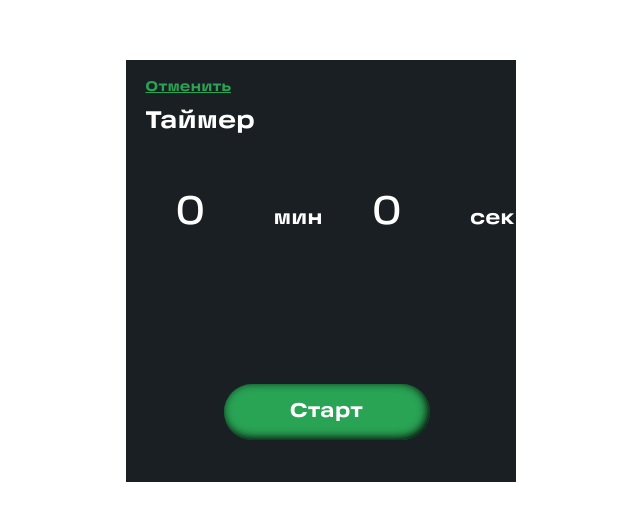
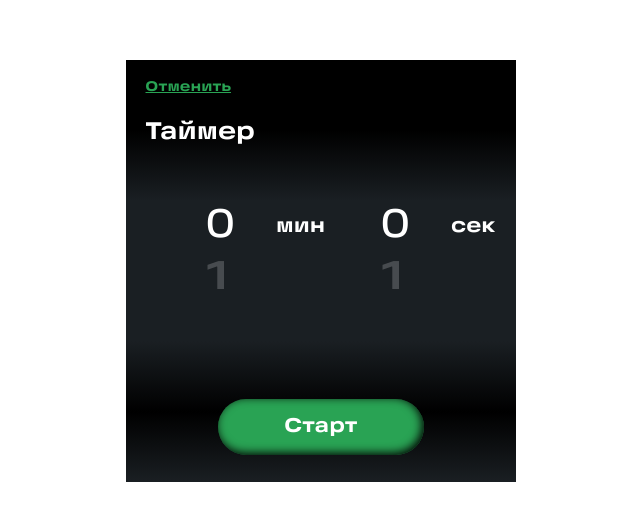
Before and after one commit to Fresh-B1/Sibur-timer-TS-React, a React (Vite) app in the folder vite-project/: page /add in a window 1280 px wide. Shown: the part 129-650 px from the top of the page, without its empty margins (319-959 px from the left). Built offline with nearby package versions, Linux system fonts and the light colour scheme.

Commit message:
timer is done

```diff
--- a/vite-project/src/features/components/Timer/AddTimeForm.css
+++ b/vite-project/src/features/components/Timer/AddTimeForm.css
@@ -12,8 +12,16 @@
   flex-direction: column;
   display: flex;
   align-items: center;
-  background-color: var(--background-timer-color);
-  /* background: linear-gradient(#000000 0%, #000000 25%, #1A1F23 25%, #1A1F23 50%, #1A1F23 75%, #000000 75%, #000000 100%); */
+  background: linear-gradient(
+    to bottom,
+    rgba(0, 0, 0, 1),
+    rgba(0, 0, 0, 1),
+    rgba(26, 31, 35, 1),
+    rgba(26, 31, 35, 1),
+    rgba(26, 31, 35, 1),
+    rgba(0, 0, 0, 1),
+    rgba(26, 31, 35, 1)
+  );
   color: var(--text-timer-color);
   font-family: var(--font-basic);
   font-weight: 800;
@@ -34,7 +42,32 @@
   font-family: var(--font-basic);
   font-size: 20px;
   color: var(--text-bnt-color);
-  margin: 150px 25%;
+  margin: 100px auto 0;
+  align-self: flex-end;
+}
+
+.form_addForm {
+  width: 100%;
+  display: flex;
+  flex-wrap: wrap;
+  height: 250px;
+  align-items: flex-end;
+}
+
+.title {
+  margin-top: 26px;
+}
+
+.container_input {
+  width: 50%;
+}
+
+.container_input:first-child {
+  padding-left: 80px;
+}
+
+.container_input:nth-child(2) {
+  padding-left: 60px;
 }
 
 .form_addForm input {
@@ -44,13 +77,33 @@
   font-family: var(--font-basic);
   color: var(--text-input-color);
   font-size: 40px;
-  width: 25%;
-  margin: 50px 0 0 50px;
+  width: 70px;
 }
 
 .form_addForm label {
+  display: flex;
+  align-items: center;
   font-size: 20px;
   font-family: var(--font-basic);
   color: var(--text-input-color);
   width: 30px;
+  margin: 12px 0;
 }
+
+input[type='number']::-webkit-outer-spin-button,
+input[type='number']::-webkit-inner-spin-button {
+  -webkit-appearance: none;
+  margin: 0;
+}
+
+input[type='number'] {
+  -moz-appearance: textfield;
+}
+
+.next_min,
+.next_sec {
+  color: rgba(255, 255, 255, 0.2);
+  font-family: var(--font-basic);
+  font-size: 40px;
+  height: 40px;
+}
--- a/vite-project/src/features/components/Timer/AddTimerForm.tsx
+++ b/vite-project/src/features/components/Timer/AddTimerForm.tsx
@@ -46,8 +46,12 @@ const AddTimerForm: React.FC = () => {
   const handleSecondsChange = (e: React.ChangeEvent<HTMLInputElement>) => {
     const value = +e.target.value;
     if (value >= 60) {
+      if (minutes < 60) {
         setMinutes(minutes + 1);
         setSeconds(0);
+      } else {
+        setSeconds(60);
+      }
     } else {
       setSeconds(value);
     }
@@ -60,9 +64,12 @@ const AddTimerForm: React.FC = () => {
           Отменить
         </Link>
 
-        <div className='timers_title'>Таймер</div>
+        <div className='timers_title title'>Таймер</div>
 
         <form className='form_addForm' onSubmit={onHandleSubmit}>
+          <div className='container_input'>
+            <div className='next_min'> {minutes >= 1 && minutes - 1}</div>
+            <label htmlFor='minutes'>
               <input
                 name='minutes'
                 type='number'
@@ -71,7 +78,15 @@ const AddTimerForm: React.FC = () => {
                 min='0'
                 max='60'
               />
-          <label htmlFor='minutes'>мин</label>
+              <span>мин</span>
+            </label>
+            {minutes < 60 && <div className='next_min'>{minutes + 1}</div>}
+          </div>
+
+          <div className='container_input'>
+            <div className='next_sec'> {seconds >= 1 && seconds - 1}</div>
+            <label htmlFor='seconds'>
+              {' '}
               <input
                 name='seconds'
                 type='number'
@@ -80,8 +95,14 @@ const AddTimerForm: React.FC = () => {
                 min='0'
                 max='60'
               />
-          <label htmlFor='seconds'>сек</label>
+              <span>сек</span>
+            </label>
+
+            {seconds < 60 && <div className='next_sec'>{seconds + 1}</div>}
+          </div>
+
           {error && <div style={{ color: 'red' }}>{error}</div>}
+
           <button
             className='btn_start'
             disabled={minutes === 0 && seconds === 0}
```
Lines whose indentation alone changed are shown as unchanged.
